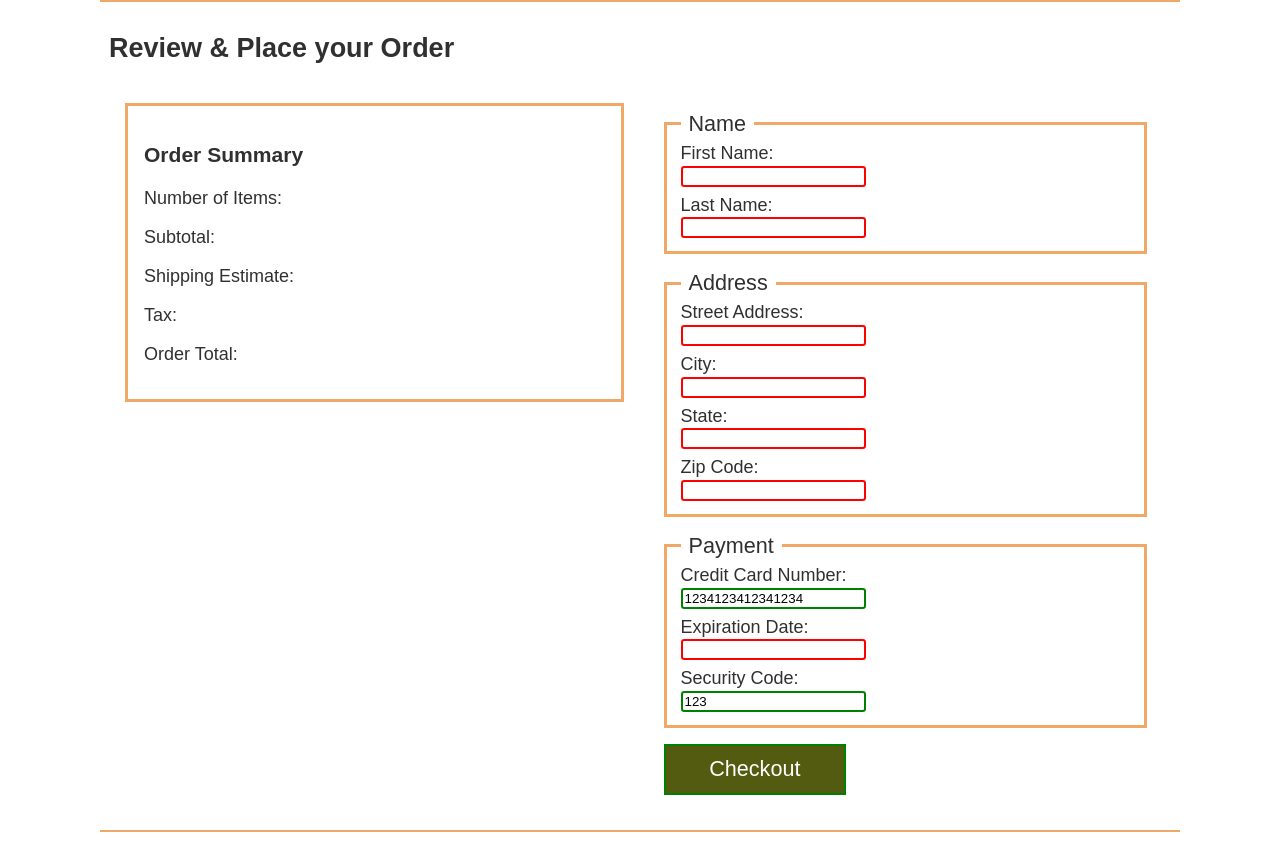
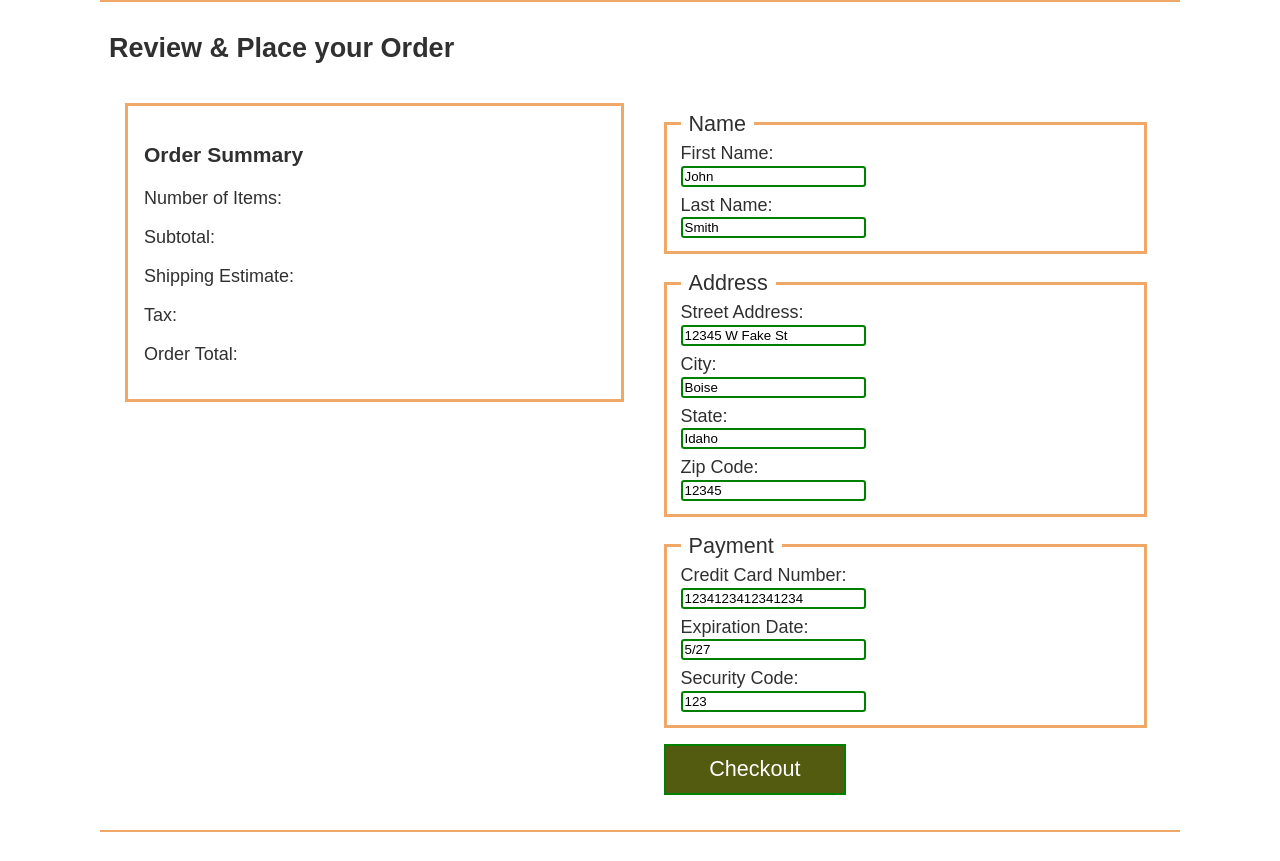
Before and after one commit to codebyhannah/WDD-330-sleepoutside, a website: page src/checkout/index.html in a window 1280 px wide. Drawn offline with Linux system fonts and the light colour scheme.

Commit message:
removed extraneous comment and added values to form for easier testing.

```diff
--- a/src/checkout/index.html
+++ b/src/checkout/index.html
@@ -30,20 +30,20 @@
           <fieldset id="name" name="name">
             <legend>Name</legend>
             <label for="fname">First Name: </label>
-            <input type="text" id="fname" name="fname" required />
+            <input type="text" id="fname" name="fname" value="John" required />
             <label for="lname">Last Name: </label>
-            <input type="text" id="lname" name="lname" required />
+            <input type="text" id="lname" name="lname" value="Smith" required />
           </fieldset>
           <fieldset id="address" name="address">
             <legend>Address</legend>
             <label for="street">Street Address: </label>
-            <input type="text" id="street" name="street" required />
+            <input type="text" id="street" name="street" value="12345 W Fake St" required />
             <label for="city">City: </label>
-            <input type="text" id="city" name="city" required />
+            <input type="text" id="city" name="city" value="Boise" required />
             <label for="state">State: </label>
-            <input type="text" id="state" name="state" required />
+            <input type="text" id="state" name="state" value="Idaho" required />
             <label for="zip">Zip Code: </label>
-            <input type="text" id="zip" name="zip" required />
+            <input type="text" id="zip" name="zip" value="12345" required />
           </fieldset>
           <fieldset id="payment" name="payment">
             <legend>Payment</legend>
@@ -56,7 +56,7 @@
               required
             /><!--value included for testing-->
             <label for="expiration">Expiration Date: </label>
-            <input type="text" id="expiration" name="expiration" required />
+            <input type="text" id="expiration" name="expiration" value="5/27" required />
             <label for="code">Security Code: </label>
             <input
               type="text"
--- a/src/js/CheckoutProcess.mjs
+++ b/src/js/CheckoutProcess.mjs
@@ -84,8 +84,7 @@ export default class CheckoutProcess {
         try {
             // call the checkout method in our ExternalServices module and send it our data object.
             const response = await services.checkout(json);
-            console.log(`Response : ${response}`);
-            console.log(typeof response);
+            console.log(response);
         } catch (err) {
             console.log(err);
         }
```
